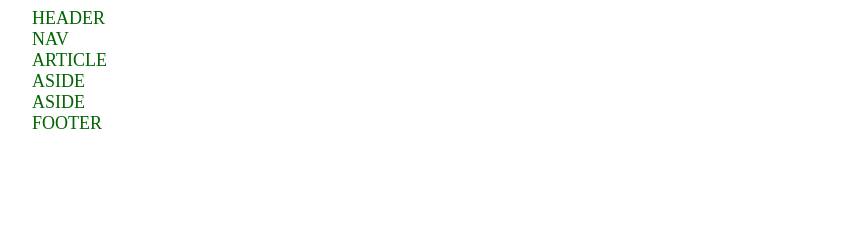
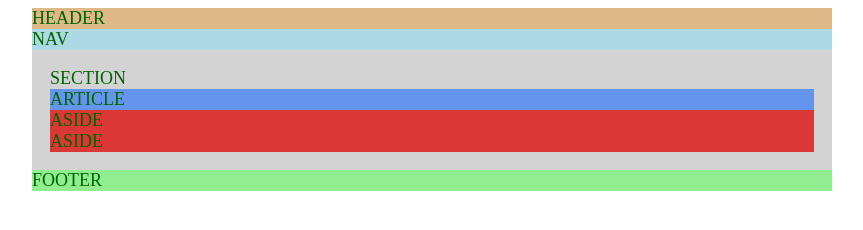
Before and after one commit to edrcq/html-css-basics, a plain HTML site: page mise-en-page/index.html in a window 1280 px wide. Shown: the whole page, without its empty margins (208-1071 px from the left). Drawn offline with Linux system fonts and the light colour scheme.

Commit message:
example started

```diff
--- a/mise-en-page/index.html
+++ b/mise-en-page/index.html
@@ -7,26 +7,27 @@
 	</head>
 	<body>
 		<div class="container">
-			<header>
+			<header class="bg-header">
 				HEADER
 			</header>
 
 			<div class="row">
-				<nav>
+				<nav class="bg-nav">
 					NAV
 				</nav>
 				<div class="col">
-					<section>
-						<article>ARTICLE</article>
+					<section class="bg-section">
+						SECTION
+						<article class="bg-article">ARTICLE</article>
 						<div class="asides">
-							<aside>ASIDE</aside>
-							<aside>ASIDE</aside>
+							<aside class="bg-aside">ASIDE</aside>
+							<aside class="bg-aside">ASIDE</aside>
 						</div>
 					</section>
 				</div>
 			</div>
 
-			<footer>
+			<footer class="bg-footer">
 				FOOTER
 			</footer>
 		</div>
--- a/mise-en-page/mise.css
+++ b/mise-en-page/mise.css
@@ -19,6 +19,7 @@ html {
 
 .bg-section {
 	background-color: lightgray;
+	padding: 1rem;
 }
 
 .bg-aside {
```
